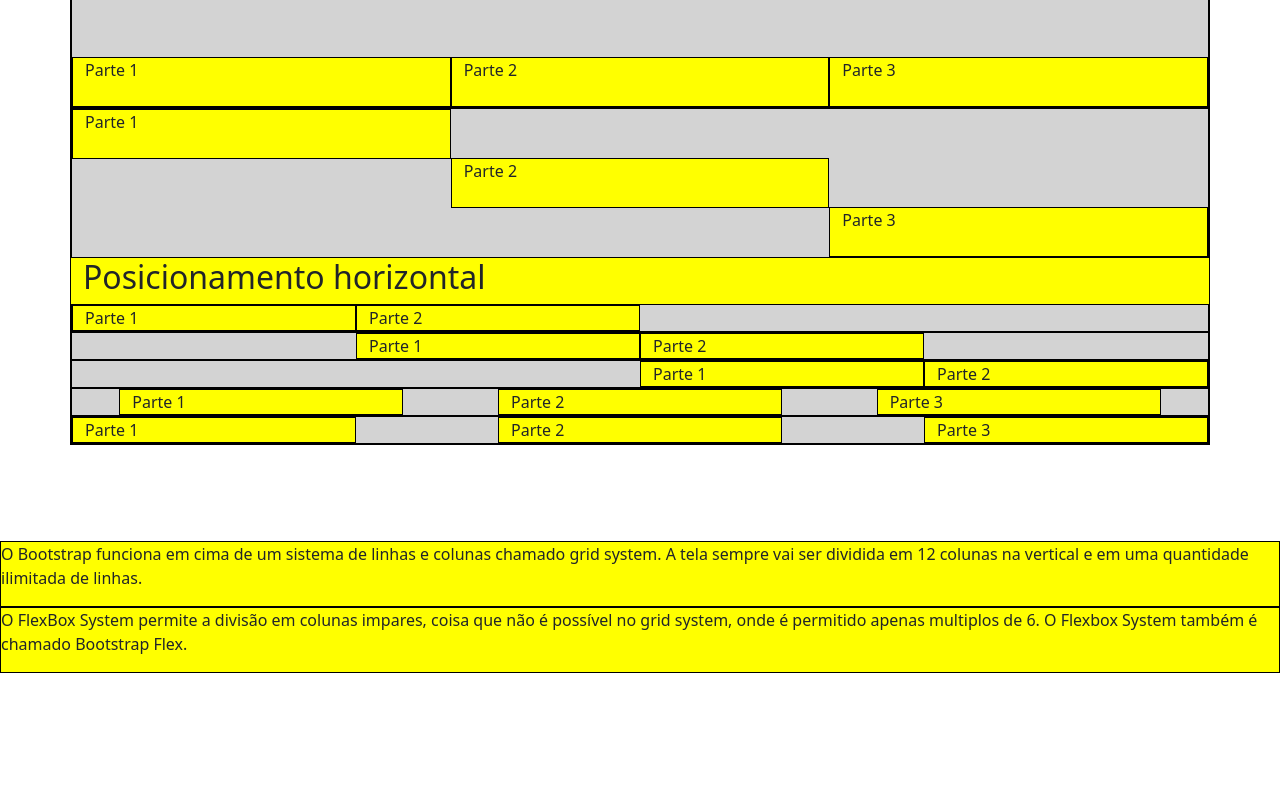
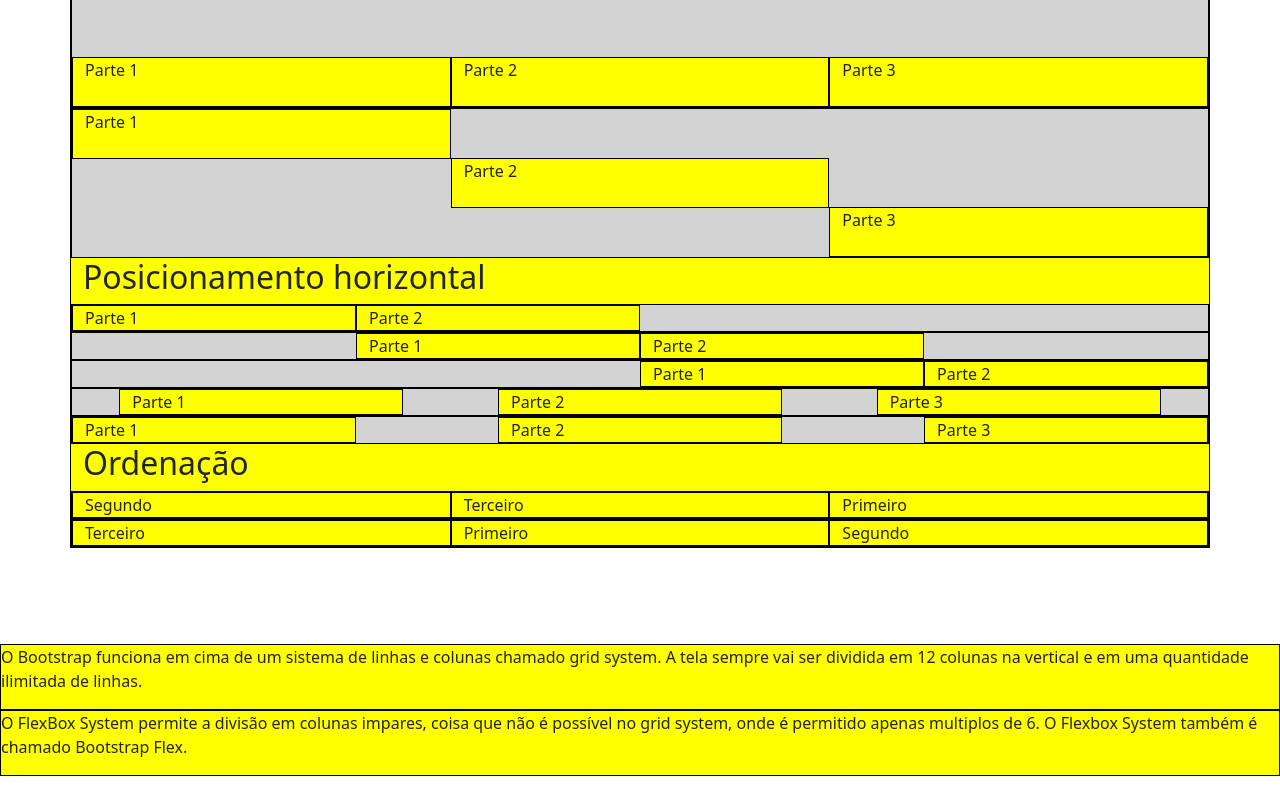
Before and after one commit to natspindola/Bootstrap-4---Fundamentos, a plain HTML site: page index.html in a window 1280 px wide. Shown: the part 648-1448 px from the top of the page. Before the commit the page ends 1345 px from the top, so only its background shows below. Drawn offline with nearby package versions, Linux system fonts and the light colour scheme.

Commit message:
Helper CSS ordenacao

```diff
--- a/index.html
+++ b/index.html
@@ -202,6 +202,32 @@
                 Parte 3
             </div>
         </div>
+
+        <h2>Ordenação</h2>
+        <div class="row destaque">
+            <div class="col destaque order-last">
+                Primeiro
+            </div>
+            <div class="col destaque">
+                Segundo
+            </div>
+            <div class="col destaque">
+                Terceiro
+            </div>
+        </div>
+
+        <div class="row destaque">
+            <div class="col destaque">
+                Primeiro
+            </div>
+            <div class="col destaque">
+                Segundo
+            </div>
+            <div class="col destaque order-first">
+                Terceiro
+            </div>
+        </div>
+
     </div>
 
         <br />
```
